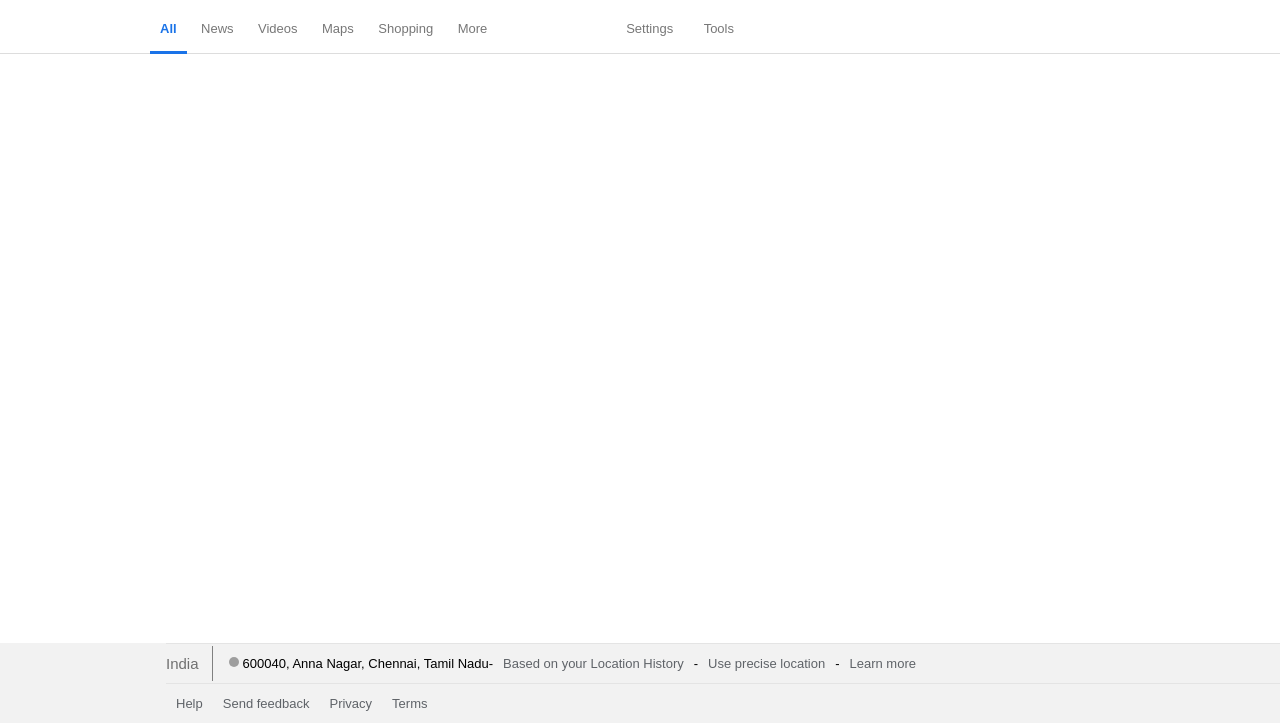
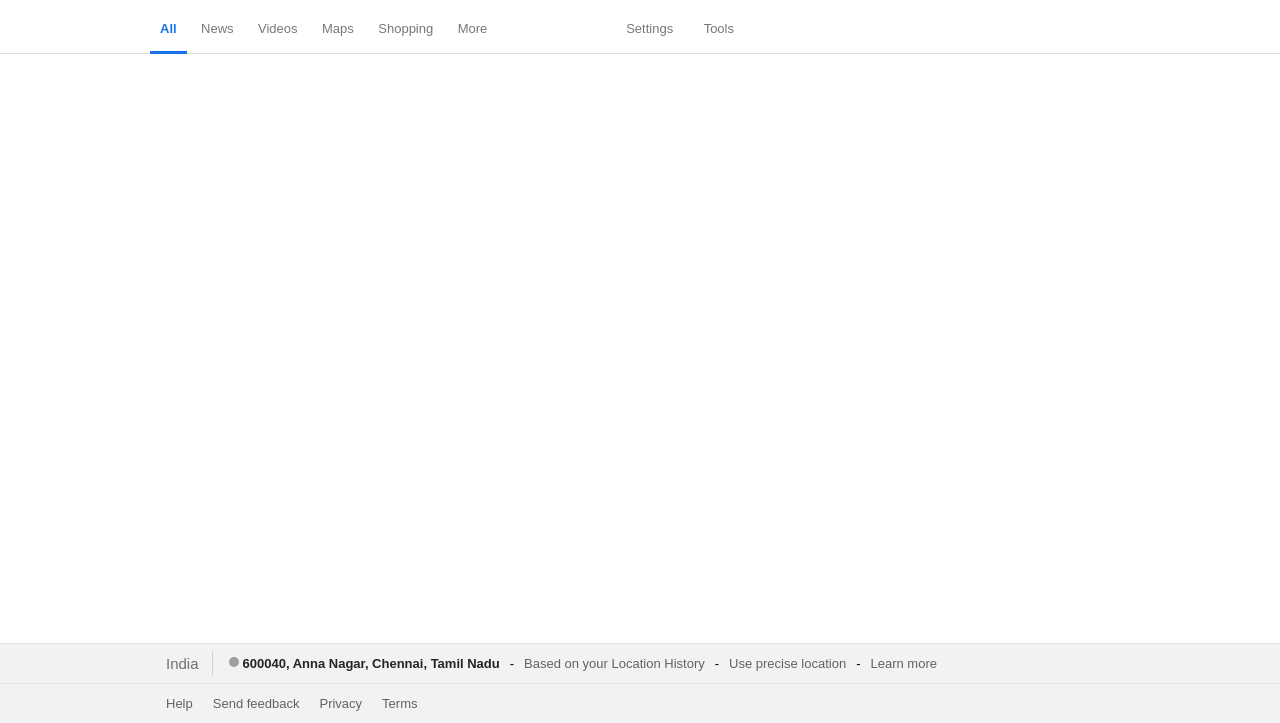
Before and after one commit to Mugilan23/google-search-results, a plain HTML site: page index.html in a window 1280 px wide. Shown: the part 77-800 px from the top of the page. Drawn offline with Linux system fonts and the light colour scheme.

Commit message:
Complete header and footer

```diff
--- a/index.html
+++ b/index.html
@@ -44,8 +44,8 @@
 			<div id="country">India</div>
 			<div id="location">
 				<span id="circle"></span>
-				<span>600040, Anna Nagar, Chennai, Tamil Nadu</span>
-				<span>-</span>
+				<span style="color: rgb(37, 36, 36)"><strong>600040, Anna Nagar, Chennai, Tamil Nadu</strong></span>
+				<span style="margin-left: 10px;">-</span>
 				<a href="#">Based on your Location History</a>
 				<span>-</span>
 				<a href="#">Use precise location</a>
--- a/style.css
+++ b/style.css
@@ -159,7 +159,7 @@ footer a:hover {
   border-top: 1px solid #e4e4e4;
   height: 40px;
   align-items: center;
-  margin-left: 166px;
+  padding-left: 166px;
 }
 
 #country {
@@ -168,11 +168,11 @@ footer a:hover {
 }
 
 #location {
-  border-left: 1px solid gray;
+  border-left: 1px solid #d2d2d2;
   display: flex;
   margin-left: 13px;
   padding-left: 16px;
-  line-height: 15px;
+  line-height: 0;
   align-items: center;
 }
 
@@ -192,5 +192,10 @@ footer a:hover {
   flex-direction: row;
   align-items: center;
   height: 40px;
-  margin-left: 166px;
+  padding-left: 166px;
 }
+
+#bottom a {
+  margin-left: 0;
+  margin-right: 20px;
+}
```
